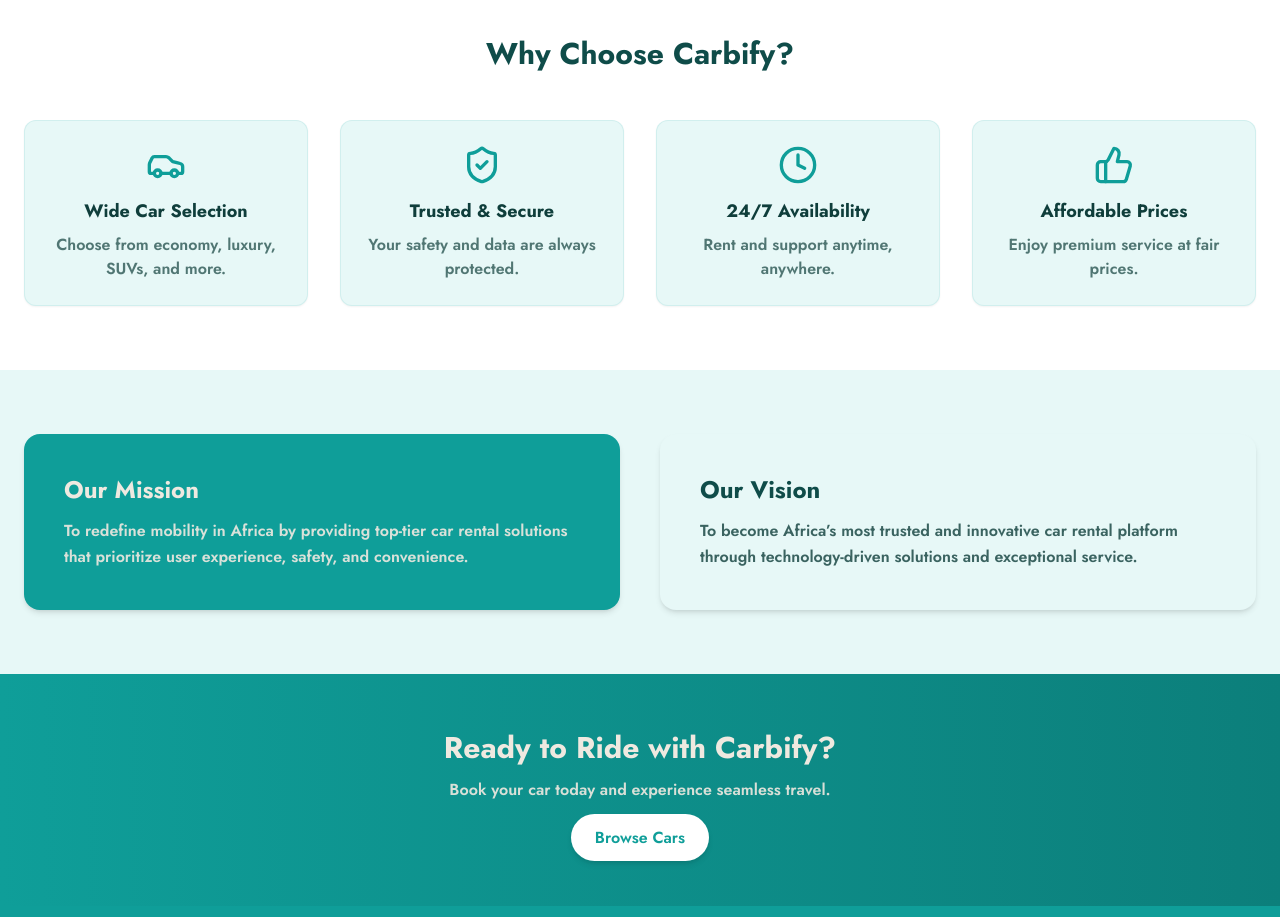
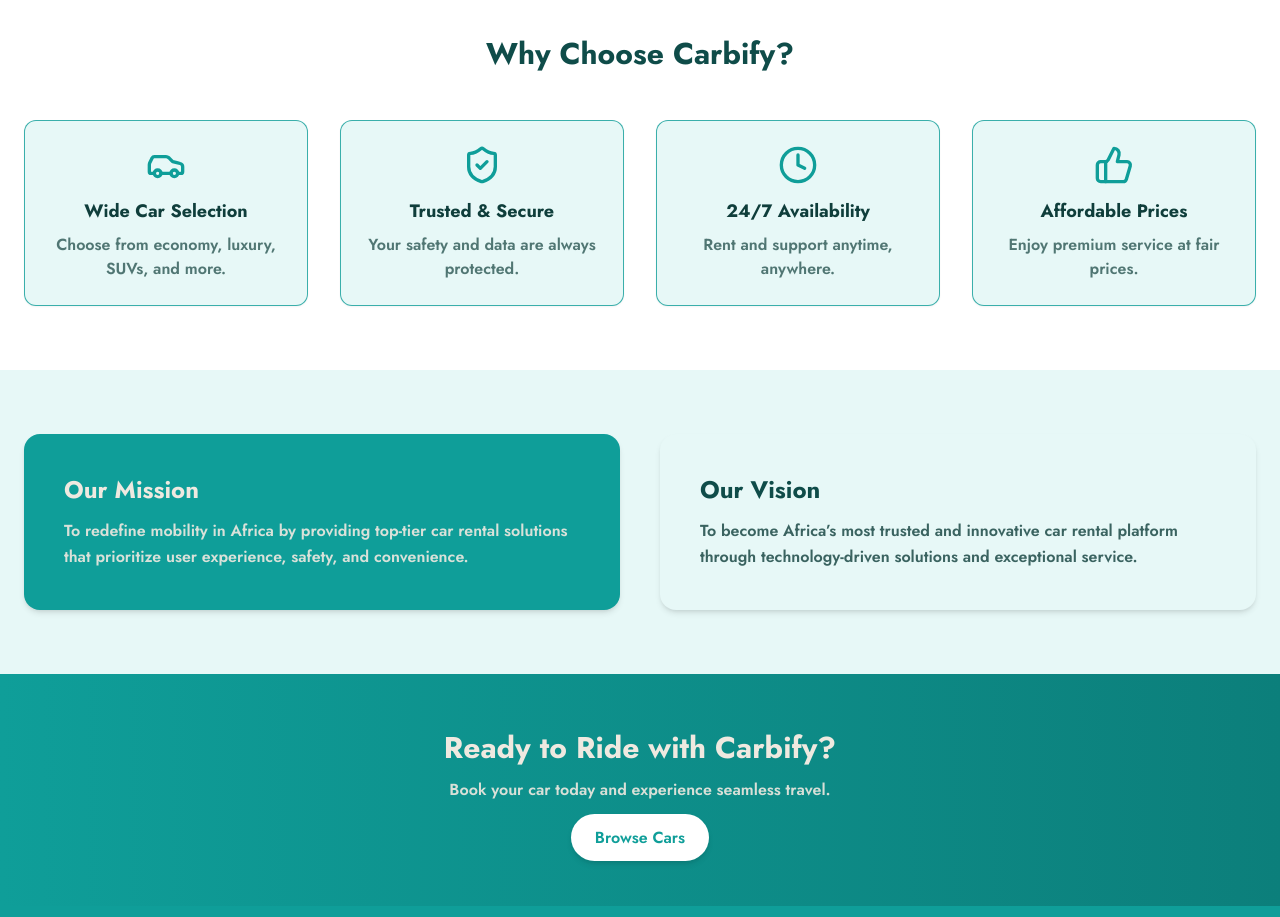
Before and after one commit to Griffinsshem/Carbify, a Next.js app: page /about in a window 1280 px wide. Shown: the part 800-1717 px from the top of the page. Built offline with nearby package versions, Linux system fonts and the light colour scheme.

Commit message:
style(ui): apply darker border color to feature cards for better definition and accessibility

```diff
--- a/src/app/about/page.js
+++ b/src/app/about/page.js
@@ -54,7 +54,7 @@
           <div className="grid sm:grid-cols-2 md:grid-cols-4 gap-8">
 
             {/* Feature */}
-            <div className="bg-[#E7F8F7] p-6 rounded-xl shadow-sm border border-[#0F9E99]/10 text-center">
+            <div className="bg-[#E7F8F7] p-6 rounded-xl shadow-sm border border-[#0F9E99]/80 text-center">
               <Car className="w-10 h-10 mx-auto text-[#0F9E99]" />
               <h3 className="font-bold mt-3 text-lg">Wide Car Selection</h3>
               <p className="text-base font-semibold text-[#0F3E3B]/70 mt-2">
@@ -62,7 +62,7 @@
               </p>
             </div>
 
-            <div className="bg-[#E7F8F7] p-6 rounded-xl shadow-sm border border-[#0F9E99]/10 text-center">
+            <div className="bg-[#E7F8F7] p-6 rounded-xl shadow-sm border border-[#0F9E99]/80 text-center">
               <ShieldCheck className="w-10 h-10 mx-auto text-[#0F9E99]" />
               <h3 className="font-bold mt-3 text-lg">Trusted & Secure</h3>
               <p className="text-base font-semibold text-[#0F3E3B]/70 mt-2">
@@ -70,7 +70,7 @@
               </p>
             </div>
 
-            <div className="bg-[#E7F8F7] p-6 rounded-xl shadow-sm border border-[#0F9E99]/10 text-center">
+            <div className="bg-[#E7F8F7] p-6 rounded-xl shadow-sm border border-[#0F9E99]/80 text-center">
               <Clock className="w-10 h-10 mx-auto text-[#0F9E99]" />
               <h3 className="font-bold mt-3 text-lg">24/7 Availability</h3>
               <p className="text-base font-semibold text-[#0F3E3B]/70 mt-2">
@@ -78,7 +78,7 @@
               </p>
             </div>
 
-            <div className="bg-[#E7F8F7] p-6 rounded-xl shadow-sm border border-[#0F9E99]/10 text-center">
+            <div className="bg-[#E7F8F7] p-6 rounded-xl shadow-sm border border-[#0F9E99]/80 text-center">
               <ThumbsUp className="w-10 h-10 mx-auto text-[#0F9E99]" />
               <h3 className="font-bold mt-3 text-lg">Affordable Prices</h3>
               <p className="text-base font-semibold text-[#0F3E3B]/70 mt-2">
```
